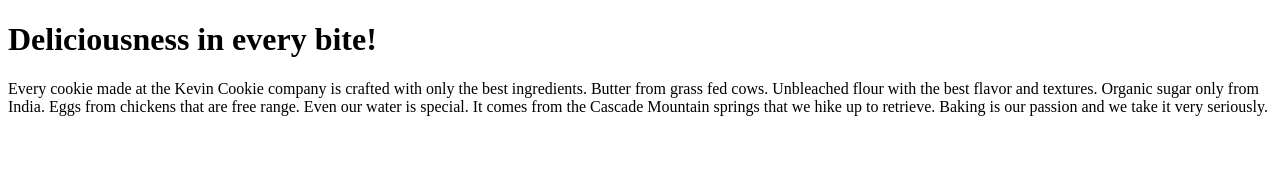
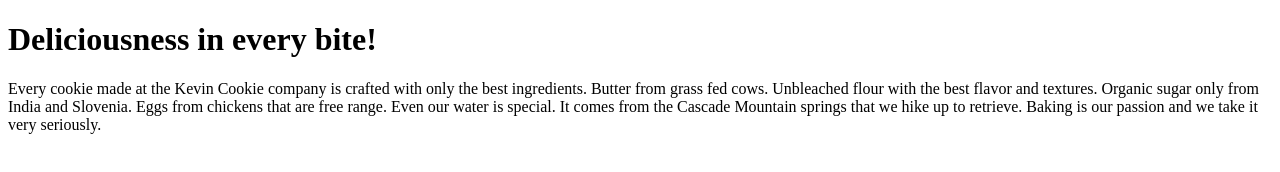
Before and after one commit to ivanaailic/MyFirstRepository, a plain HTML site: page index.htm in a window 1280 px wide. Drawn offline with Linux system fonts and the light colour scheme.

Commit message:
Update index.htm

```diff
--- a/index.htm
+++ b/index.htm
@@ -3,7 +3,7 @@
 <body>
 
 <h1>Deliciousness in every bite!</h1>
-<p>Every cookie made at the Kevin Cookie company is crafted with only the best ingredients. Butter from grass fed cows. Unbleached flour with the best flavor and textures. Organic sugar only from India. Eggs from chickens that are free range. Even our water is special. It comes from the Cascade Mountain springs that we hike up to retrieve. Baking is our passion and we take it very seriously.</p>
+<p>Every cookie made at the Kevin Cookie company is crafted with only the best ingredients. Butter from grass fed cows. Unbleached flour with the best flavor and textures. Organic sugar only from India and Slovenia. Eggs from chickens that are free range. Even our water is special. It comes from the Cascade Mountain springs that we hike up to retrieve. Baking is our passion and we take it very seriously.</p>
 
 
 </body>
```
